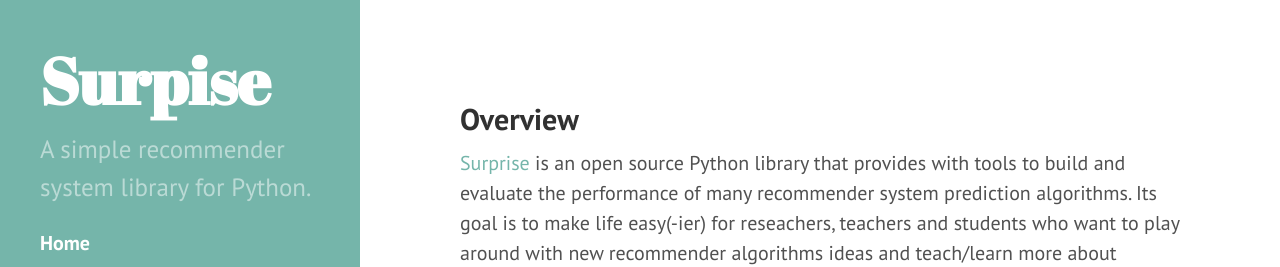
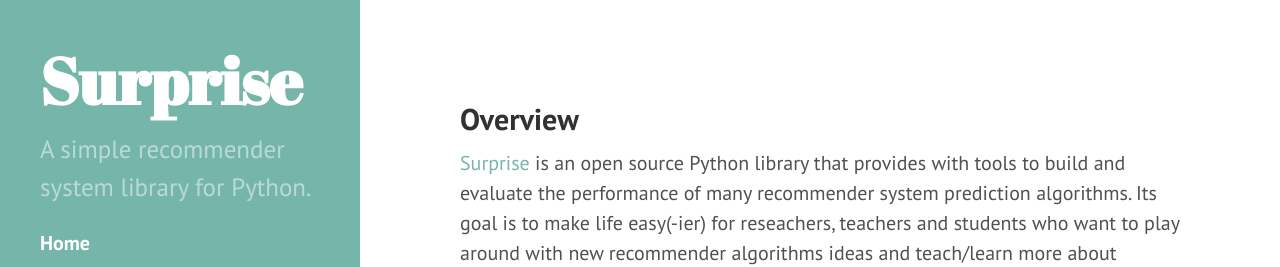
Before and after one commit to NicolasHug/Surprise, a Jekyll site: the page built from index.md, in a window 1280 px wide. Shown: the top 267 px of the page. Built offline with Jekyll 4.4.1, drawn with Linux system fonts in a browser that asks for light colours.

Commit message:
changed surpise to surprise..

```diff
--- a/_config.yml
+++ b/_config.yml
@@ -1,5 +1,5 @@
 # Setup
-title: Surpise
+title: Surprise
 tagline: 'A simple recommender system library for Python.'
 description: 'A simple recommender system library for Python.'
 url: https://nicolashug.github.io/Surprise
```
